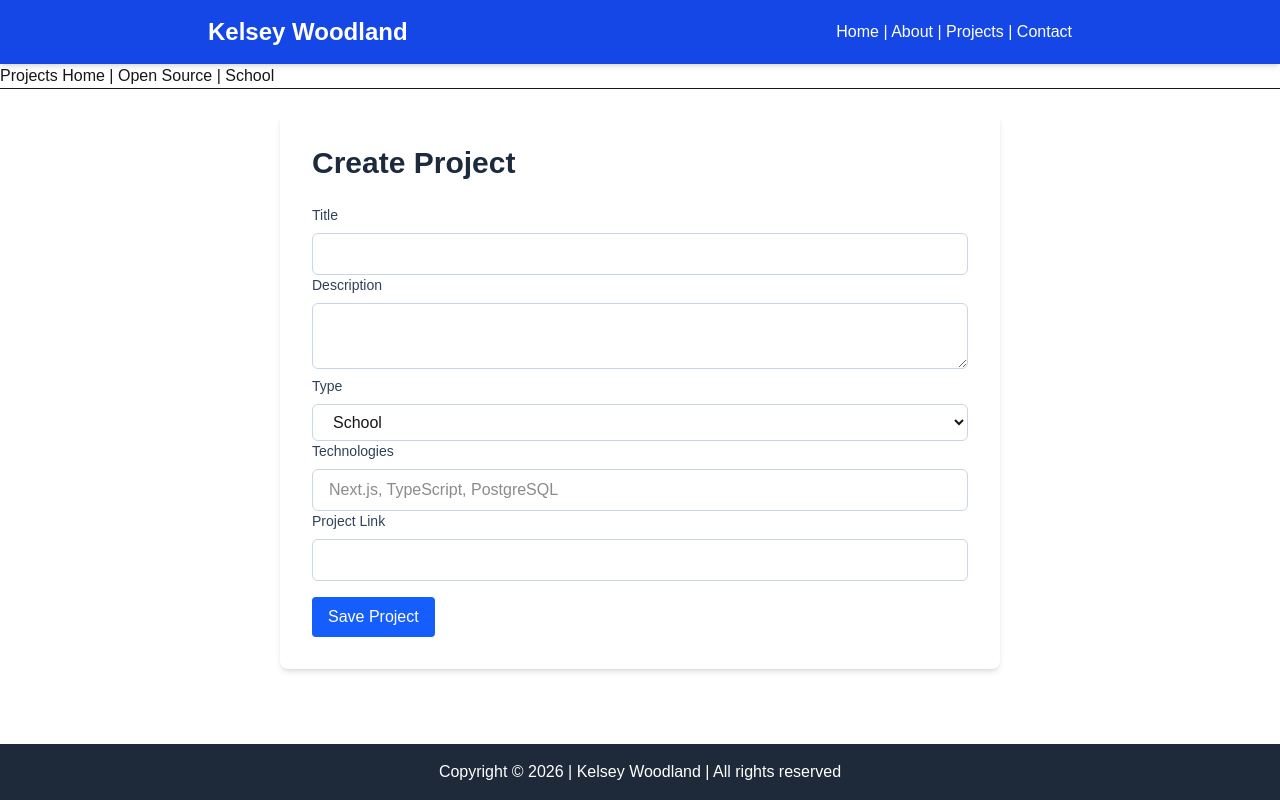
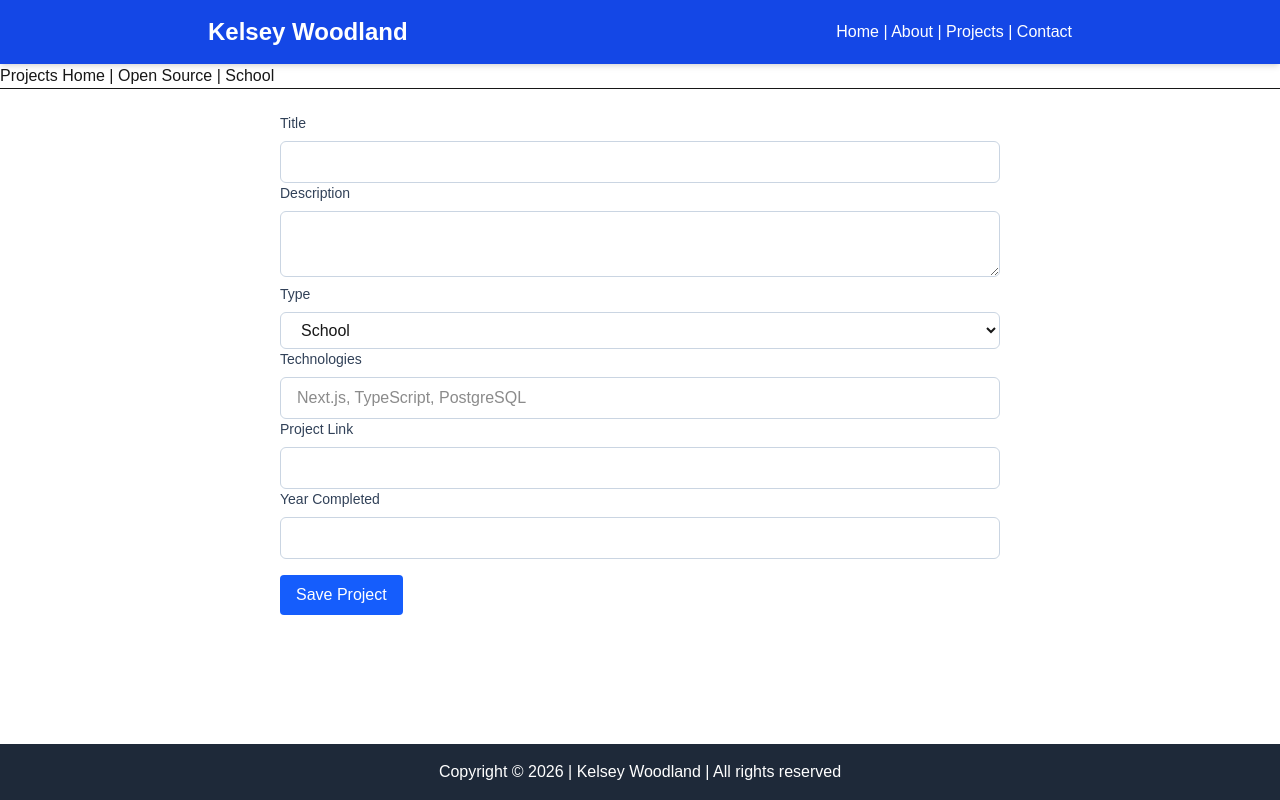
Before and after one commit to Kelwood22/wdd430-portfolio, a Next.js app: page /projects/create in a window 1280 px wide. Built offline with nearby package versions, Linux system fonts and the light colour scheme.

Commit message:
Accessibility and useActionState

```diff
--- a/app/about/page.tsx
+++ b/app/about/page.tsx
@@ -6,7 +6,7 @@ export default function About() {
       <h2 className="text-3xl font-bold mb-4">About Me</h2>
 
       <p className="text-lg text-gray-800 mb-8">
-        Hi! I'm Kelsey Woodland, a full-stack developer learning Next.js, React, and modern web development.
+        Hi! I&apos;m Kelsey Woodland, a full-stack developer learning Next.js, React, and modern web development.
         I enjoy building clean, organized projects and helping teams collaborate effectively.
       </p>
 
--- a/app/page.tsx
+++ b/app/page.tsx
@@ -21,7 +21,7 @@ export default function Home() {
       <section className="text-center py-12">
         <h1 className="text-4xl font-bold mb-4">My Portfolio</h1>
         <p className="text-lg text-gray-700">
-          I'm a full-stack developer learning Next.js and React. Here are some of my recent projects.
+          I&apos;m a full-stack developer learning Next.js and React. Here are some of my recent projects.
         </p>
       </section>
 
--- /dev/null
+++ b/app/projects/create/createProjectForm.tsx
@@ -0,0 +1,142 @@
+'use client';
+
+import { useActionState } from 'react';
+import { createProject, type State } from '@/lib/actions';
+
+const initialState: State = {
+  message: null,
+  errors: {},
+};
+
+export default function CreateProjectForm() {
+  const [state, formAction, isPending] =
+    useActionState(
+      createProject,
+      initialState
+    );
+
+  return (
+    <form action={formAction}>
+        <div>
+            <label htmlFor="title"
+                className="mb-2 block text-sm font-medium text-slate-700">Title</label>
+          <input
+            id="title"
+            name="title"
+            required
+            className="w-full rounded-md border border-slate-300 px-4 py-2 focus:border-blue-500 focus:outline-none focus:ring-2 focus:ring-blue-200"
+              />
+              <div
+                  id="title-error"
+                  aria-live="polite">
+                  {state.errors?.title?.map((error) => (
+                    <p key={error} className="mt-1 text-sm text-red-600">{error}</p>
+                ))}
+              </div>
+        </div>
+
+        <div>
+            <label htmlFor="description"
+                className="mb-2 block text-sm font-medium text-slate-700">Description</label>
+          <textarea
+            id="description"
+            name="description"
+            required
+            aria-describedby="description-error"
+            className="w-full rounded-md border border-slate-300 px-4 py-2 focus:border-blue-500 focus:outline-none focus:ring-2 focus:ring-blue-200"
+          />
+              <div
+                  id="description-error"
+                  aria-live="polite">
+                  {state.errors?.description?.map((error) => (
+                    <p key={error} className="mt-1 text-sm text-red-600">{error}</p>
+                ))}
+              </div>
+        </div>
+
+        <div>
+          <label htmlFor="type"
+                className="mb-2 block text-sm font-medium text-slate-700">Type</label>
+
+          <select
+            id="type"
+            name="type"
+            required
+            className="w-full rounded-md border border-slate-300 px-4 py-2 focus:border-blue-500 focus:outline-none focus:ring-2 focus:ring-blue-200"
+          >
+            <option value="school">School</option>
+            <option value="opensource">Open Source</option>
+          </select>
+        </div>
+
+        <div>
+          <label htmlFor="technologies"
+                className="mb-2 block text-sm font-medium text-slate-700">Technologies</label>
+
+          <input
+            id="technologies"
+            name="technologies"
+            placeholder="Next.js, TypeScript, PostgreSQL"
+            required
+            aria-describedby="technologies-error"
+            className="w-full rounded-md border border-slate-300 px-4 py-2 focus:border-blue-500 focus:outline-none focus:ring-2 focus:ring-blue-200"
+          />
+              <div
+                  id="technologies-error"
+                  aria-live="polite">
+                  {state.errors?.technologies?.map((error) => (
+                    <p key={error} className="mt-1 text-sm text-red-600">{error}</p>
+                ))}
+              </div>
+        </div>
+
+        <div>
+          <label htmlFor="link"
+                className="mb-2 block text-sm font-medium text-slate-700">Project Link</label>
+
+          <input
+            id="link"
+            name="link"
+            className="w-full rounded-md border border-slate-300 px-4 py-2 focus:border-blue-500 focus:outline-none focus:ring-2 focus:ring-blue-200"
+          />
+        </div>
+
+        <div>
+          <label htmlFor="yearCompleted"
+            className="mb-2 block text-sm font-medium text-slate-700">
+            Year Completed
+          </label>
+
+          <input
+            id="yearCompleted"
+            name="yearCompleted"
+            type="number"
+            min="2000"
+            max={new Date().getFullYear()}
+            required
+            aria-describedby="yearCompleted-error"
+            className="w-full rounded-md border border-slate-300 px-4 py-2 focus:border-blue-500 focus:outline-none focus:ring-2 focus:ring-blue-200"
+          />
+          <div
+              id="yearCompleted-error"
+              aria-live="polite">
+              {state.errors?.yearCompleted?.map((error) => (
+                <p key={error} className="mt-1 text-sm text-red-600">{error}</p>
+            ))}
+          </div>
+          </div>
+
+          {state.message ? (
+            <p className="text-sm text-red-600">
+            {state.message}
+            </p>
+            ) : null}
+
+          <button type="submit"
+              disabled={isPending}
+          className="mt-4 rounded bg-blue-600 px-4 py-2 text-white hover:bg-blue-700 disabled:opacity-50" >
+          {isPending ? 'Saving...' : 'Save Project'}
+        </button>
+      </form>
+  );
+}
--- a/app/projects/create/page.tsx
+++ b/app/projects/create/page.tsx
@@ -1,81 +1,10 @@
-import { createProject } from '@/lib/actions';
+import CreateProjectForm
+  from './createProjectForm';
 
 export default function CreateProjectPage() {
   return (
     <main className="mx-auto max-w-3xl p-6">
-<div className="rounded-lg bg-white p-8 shadow-md">
-<h1 className="mb-6 text-3xl font-bold text-slate-800">
-Create Project
-</h1>
-
-      <form action={createProject}>
-        <div>
-            <label htmlFor="title"
-                className="mb-2 block text-sm font-medium text-slate-700">Title</label>
-          <input
-            id="title"
-            name="title"
-            required
-            className="w-full rounded-md border border-slate-300 px-4 py-2 focus:border-blue-500 focus:outline-none focus:ring-2 focus:ring-blue-200"
-          />
-        </div>
-
-        <div>
-            <label htmlFor="description"
-                className="mb-2 block text-sm font-medium text-slate-700">Description</label>
-          <textarea
-            id="description"
-            name="description"
-            required
-            className="w-full rounded-md border border-slate-300 px-4 py-2 focus:border-blue-500 focus:outline-none focus:ring-2 focus:ring-blue-200"
-          />
-        </div>
-
-        <div>
-          <label htmlFor="type"
-                className="mb-2 block text-sm font-medium text-slate-700">Type</label>
-
-          <select
-            id="type"
-            name="type"
-            required
-            className="w-full rounded-md border border-slate-300 px-4 py-2 focus:border-blue-500 focus:outline-none focus:ring-2 focus:ring-blue-200"
-          >
-            <option value="school">School</option>
-            <option value="opensource">Open Source</option>
-          </select>
-        </div>
-
-        <div>
-          <label htmlFor="technologies"
-                className="mb-2 block text-sm font-medium text-slate-700">Technologies</label>
-
-          <input
-            id="technologies"
-            name="technologies"
-            placeholder="Next.js, TypeScript, PostgreSQL"
-            required
-            className="w-full rounded-md border border-slate-300 px-4 py-2 focus:border-blue-500 focus:outline-none focus:ring-2 focus:ring-blue-200"
-          />
-        </div>
-
-        <div>
-          <label htmlFor="link"
-                className="mb-2 block text-sm font-medium text-slate-700">Project Link</label>
-
-          <input
-            id="link"
-            name="link"
-            className="w-full rounded-md border border-slate-300 px-4 py-2 focus:border-blue-500 focus:outline-none focus:ring-2 focus:ring-blue-200"
-          />
-        </div>
-
-        <button type="submit"
-          className="mt-4 rounded bg-blue-600 px-4 py-2 text-white hover:bg-blue-700">
-          Save Project
-        </button>
-      </form>
-</div>
+      <CreateProjectForm />
     </main>
   );
 }
--- a/app/projects/opensource/loading.tsx
+++ b/app/projects/opensource/loading.tsx
@@ -6,4 +6,3 @@ export default function Loading() {
     </main>
   );
 }
-``
--- a/lib/actions.ts
+++ b/lib/actions.ts
@@ -5,27 +5,47 @@ import { revalidatePath } from 'next/cache';
 import { redirect } from 'next/navigation';
 import { z } from 'zod';
 
+export type State = {
+  errors?: {
+    title?: string[];
+    description?: string[];
+    technologies?: string[];
+    yearCompleted?: string[];
+  };
+  message?: string | null;
+};
+
 const ProjectFormSchema = z.object({
     title: z.string().min(2),
     description: z.string().min(10),
     type: z.enum(['opensource', 'school']),
     technologies: z.string().min(2),
     link: z.string().optional(),
+    yearCompleted: z.coerce
+        .number()
+        .int()
+        .gte(2000)
+        .lte(new Date().getFullYear()),
 });
 
-export async function createProject(formData: FormData) {
+export async function createProject(prevState: State,
+formData: FormData): Promise<State | void> {
   const rawData = {
     title: formData.get('title'),
     description: formData.get('description'),
     type: formData.get('type'),
     technologies: formData.get('technologies'),
     link: formData.get('link') || '',
+    yearCompleted: formData.get('yearCompleted'),
   };
 
   const parsed = ProjectFormSchema.safeParse(rawData);
 
   if (!parsed.success) {
-    throw new Error('Invalid project data');
+  return {
+    errors: parsed.error.flatten().fieldErrors,
+    message: 'Missing or invalid fields.',
+  };
 }
 
   const {
@@ -34,6 +54,7 @@ export async function createProject(formData: FormData) {
     type,
     technologies,
     link,
+    yearCompleted,
     } = parsed.data;
 
     const technologiesArray = technologies
@@ -44,14 +65,15 @@ const technologiesValue = `{${technologiesArray.join(',')}}`;
 
 await sql`
   INSERT INTO projects
-    (title, description, type, technologies, link)
+    (title, description, type, technologies, link, yearCompleted)
   VALUES
     (
       ${title},
       ${description},
       ${type},
       ${technologiesValue},
-      ${link}
+      ${link},
+      ${yearCompleted}
     )
 `;
 
@@ -69,6 +91,7 @@ export async function updateProject(
     type: formData.get('type'),
     technologies: formData.get('technologies'),
     link: formData.get('link') || '',
+    yearCompleted: formData.get('yearCompleted'),
   };
 
   const parsed = ProjectFormSchema.safeParse(rawData);
@@ -83,6 +106,7 @@ export async function updateProject(
     type,
     technologies,
     link,
+    yearCompleted,
   } = parsed.data;
 
   const technologiesArray = technologies
@@ -100,7 +124,8 @@ export async function updateProject(
       description = ${description},
       type = ${type},
       technologies = ${technologiesValue},
-      link = ${link}
+      link = ${link},
+      yearCompleted = ${yearCompleted}
     WHERE id = ${id}
   `;
 
--- a/lib/projects-db.ts
+++ b/lib/projects-db.ts
@@ -7,6 +7,7 @@ export interface Project {
   type: 'opensource' | 'school';
   technologies: string[];
   link?: string;
+  yearCompleted: number;
 }
 
 export async function getProjects(
--- a/package.json
+++ b/package.json
@@ -21,8 +21,8 @@
     "@types/node": "^20",
     "@types/react": "^19",
     "@types/react-dom": "^19",
-    "eslint": "^9",
-    "eslint-config-next": "16.3.4",
+    "eslint": "^9.39.5",
+    "eslint-config-next": "^16.3.4",
     "tailwindcss": "^4",
     "typescript": "^5"
   }
```
Also changed, not shown: 1 other file (tests, documents, lock files or other folders). Lines whose indentation alone changed are shown as unchanged.
